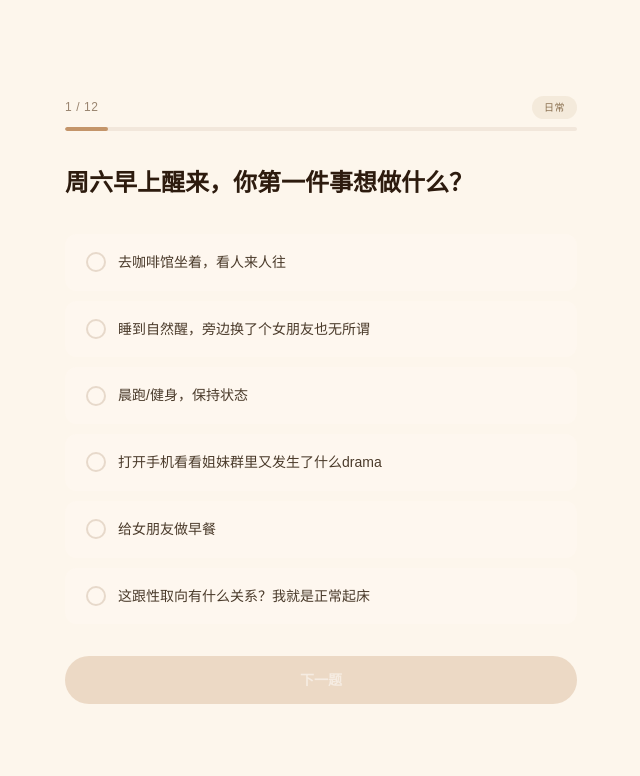
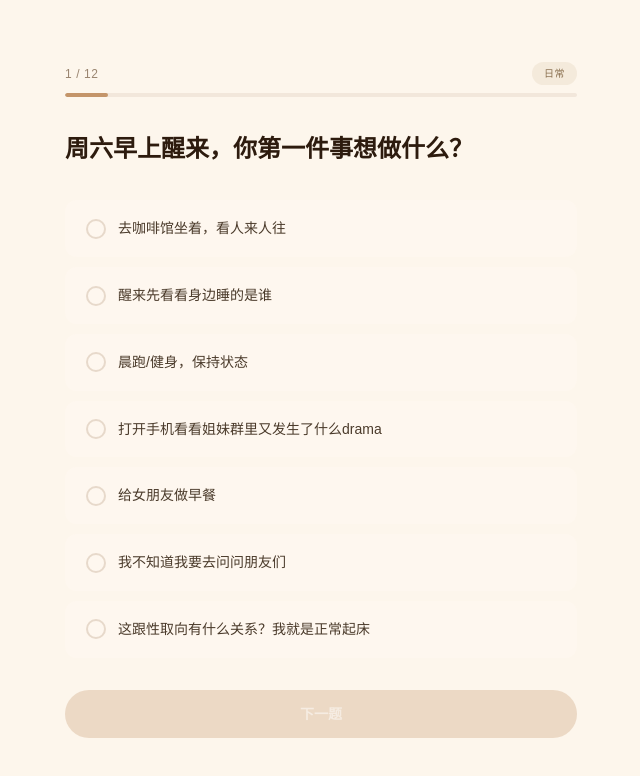
Before and after one commit to LEAWANG0113/lesbian-quiz, a Next.js app: page /quiz in a window 1280 px wide. Shown: the top 776 px of the page, without its empty margins (319-959 px from the left). Built offline with nearby package versions, Linux system fonts and the light colour scheme.

Commit message:
feat: add LESE easter egg character + lese options in all 12 questions

```diff
--- a/src/data/characters.ts
+++ b/src/data/characters.ts
@@ -645,6 +645,33 @@ export const characters: Character[] = [
     emoji: "🫣",
     theme: { bg: "#0a1020", cardBg: "#152035", accent: "#f472b6", accentLight: "#2a3050", text: "#e0d0f5", muted: "#9090c0", vibe: "「对，我们就是好姐妹」" },
   },
+
+  {
+    id: "lese",
+    name: "LESE",
+    source: "隐藏角色",
+    traits: ["帅T", "暗黑系", "又专一又花心", "仰天大笑"],
+    quote: "谨慎地拥有，珍惜地使用，勇敢地放弃",
+    soulSketch: "恭喜你解锁彩蛋！你和大帅T LESE超match。你们都是那种外表酷酷的、内心有自己世界的人。你看似随性，其实对感情有自己的一套逻辑——不轻易开始，但一旦认定就全力以赴。你的暗黑外表下藏着一颗温暖的心。",
+    radar: { avoidance: 50, attachment: 60, boundary: 80, intimacy: 65, loyalty: 85 },
+    radarNotes: [
+      "边界感很强——你知道自己要什么不要什么",
+      "忠诚度高——认定了就不会轻易放手",
+      "回避程度中等——不是不敢靠近，是在等对的人",
+    ],
+    modernProfile: "你穿一身黑但偶尔会有跳脱的颜色。你在聚会上先安静观察，融入后笑得最大声。你对钱的态度是不够花但也不会委屈自己。你处理分手的方式是恢复社交、培养爱好，然后从心底放下。",
+    soulEdge: "你的酷不是装出来的，是你真实的样子。你能在独处和社交之间自由切换，这种能力让很多人羡慕。",
+    hiddenSoft: "你有时候太理性了，理性到让人觉得你不在乎。但其实你只是不习惯把脆弱展示给别人看。",
+    prescription: [
+      "快去加LESE的微信，你们聊聊一定很合拍",
+      "你值得一个跟你一样酷的人",
+      "别再做测试了，直接去找真人吧",
+    ],
+    spiritFood: { title: "《面子》", author: "伍思薇", why: "看看两个酷酷的人是怎么在一起的" },
+    loveStyle: "你的恋爱方式：谨慎地开始，认真地对待，如果不合适也能潇洒放手。你不拖泥带水，但也不冷血无情。",
+    emoji: "🖤",
+    theme: { bg: "#0a0a0a", cardBg: "#1a1a1a", accent: "#8b5cf6", accentLight: "#3a2060", text: "#e8e0f8", muted: "#9080b0", vibe: "暗黑系帅T，等你来撩" },
+  },
 ];
 
 export function getCharacterById(id: string): Character | undefined {
--- a/src/data/questions.ts
+++ b/src/data/questions.ts
@@ -24,7 +24,7 @@ export const questions: QuizQuestion[] = [
         scores: { carol: 4, marianne: 3, therese: 3 },
       },
       {
-        text: "睡到自然醒，旁边换了个女朋友也无所谓",
+        text: "醒来先看看身边睡的是谁",
         scores: { shane: 3, emma: 3 },
       },
       {
@@ -38,6 +38,10 @@ export const questions: QuizQuestion[] = [
       {
         text: "给女朋友做早餐",
         scores: { tina: 2, adele: 3, hideko: 2 },
+      },
+      {
+        text: "我不知道我要去问问朋友们",
+        scores: { lese: 5 },
       },
       {
         text: "这跟性取向有什么关系？我就是正常起床",
@@ -59,6 +63,10 @@ export const questions: QuizQuestion[] = [
       {
         text: "正常/普通，我跟其他女生没什么不同",
         scores: { lyt: 5, htt: 4 },
+      },
+      {
+        text: "我不知道，我好想问问朋友们",
+        scores: { lese: 5 },
       },
     ],
   },
@@ -87,6 +95,10 @@ export const questions: QuizQuestion[] = [
       {
         text: "运动休闲，舒服最重要",
         scores: { dana: 2, adele: 3, emma: 3 },
+      },
+      {
+        text: "一身暗黑系，有的时候也会有点跳脱的颜色",
+        scores: { lese: 5 },
       },
       {
         text: "穿衣服跟取向有什么关系啊，别刻板印象",
@@ -119,6 +131,10 @@ export const questions: QuizQuestion[] = [
       {
         text: "观察所有人，回家写日记",
         scores: { marianne: 4, hideko: 3, jenny: 2 },
+      },
+      {
+        text: "安静地坐在角落观察所有人，融入后开始仰天大笑",
+        scores: { lese: 5 },
       },
       {
         text: "我聚会不分男女的，跟谁都能聊",
@@ -155,6 +171,10 @@ export const questions: QuizQuestion[] = [
         scores: { carol: 4, marianne: 4, hideko: 3 },
       },
       {
+        text: "恢复社交、培养爱好，发现自己也能活得很好，然后从心底彻底放下",
+        scores: { lese: 5 },
+      },
+      {
         text: "我没有前女友，我是直的",
         scores: { lyt: 6, htt: 5 },
       },
@@ -187,6 +207,10 @@ export const questions: QuizQuestion[] = [
         scores: { marianne: 4, jenny: 2 },
       },
       {
+        text: "分手了还找我？有对象果断不理，没对象看她是不是遇到困难了，废话多直接全网拉黑",
+        scores: { lese: 5 },
+      },
+      {
         text: "我说了我没有前女友，她只是我以前的好闺蜜",
         scores: { lyt: 6, htt: 5 },
       },
@@ -217,6 +241,10 @@ export const questions: QuizQuestion[] = [
       {
         text: "不够坦诚，对她藏太多",
         scores: { wil: 4, hideko: 4, marianne: 3 },
+      },
+      {
+        text: "我钱不够花了",
+        scores: { lese: 5 },
       },
       {
         text: "我对女生没有感情问题，我们就是普通朋友关系",
@@ -253,6 +281,10 @@ export const questions: QuizQuestion[] = [
         scores: { sookhee: 4, carmen: 2, vivian: 3 },
       },
       {
+        text: "先观察大家在做什么，被邀请了就一起开心玩",
+        scores: { lese: 5 },
+      },
+      {
         text: "我为什么会去les bar？我是被朋友拉去的",
         scores: { lyt: 6, htt: 5 },
       },
@@ -283,6 +315,10 @@ export const questions: QuizQuestion[] = [
       {
         text: "看感觉，对的女生什么时候都行",
         scores: { heloise: 4, therese: 3, dana: 1 },
+      },
+      {
+        text: "同居好黏糊啊，可以同居几天分开几天吗？",
+        scores: { lese: 5 },
       },
       {
         text: "跟女生同居？那就是合租室友吧，很正常啊",
@@ -317,6 +353,10 @@ export const questions: QuizQuestion[] = [
         scores: { therese: 4, adele: 3, dana: 1 },
       },
       {
+        text: "我不知道，我又专一又花心",
+        scores: { lese: 5 },
+      },
+      {
         text: "什么chart？我没看过这个剧（但我搜过）",
         scores: { lyt: 5, htt: 5 },
       },
@@ -347,6 +387,10 @@ export const questions: QuizQuestion[] = [
       {
         text: "和她去夜店→天台→看日出，一整夜的冒险",
         scores: { vivian: 4, carmen: 3, helena: 1 },
+      },
+      {
+        text: "以上都想跟她做一遍，但俗套的红酒高级餐厅就算了",
+        scores: { lese: 5 },
       },
       {
         text: "这不叫约会吧，跟好朋友出去玩而已",
@@ -381,6 +425,10 @@ export const questions: QuizQuestion[] = [
         scores: { therese: 4, wil: 3, adele: 3 },
       },
       {
+        text: "谨慎地拥有，珍惜地使用，勇敢地放弃",
+        scores: { lese: 5 },
+      },
+      {
         text: "我们真的只是好朋友",
         scores: { lyt: 7, htt: 6 },
       },
```
